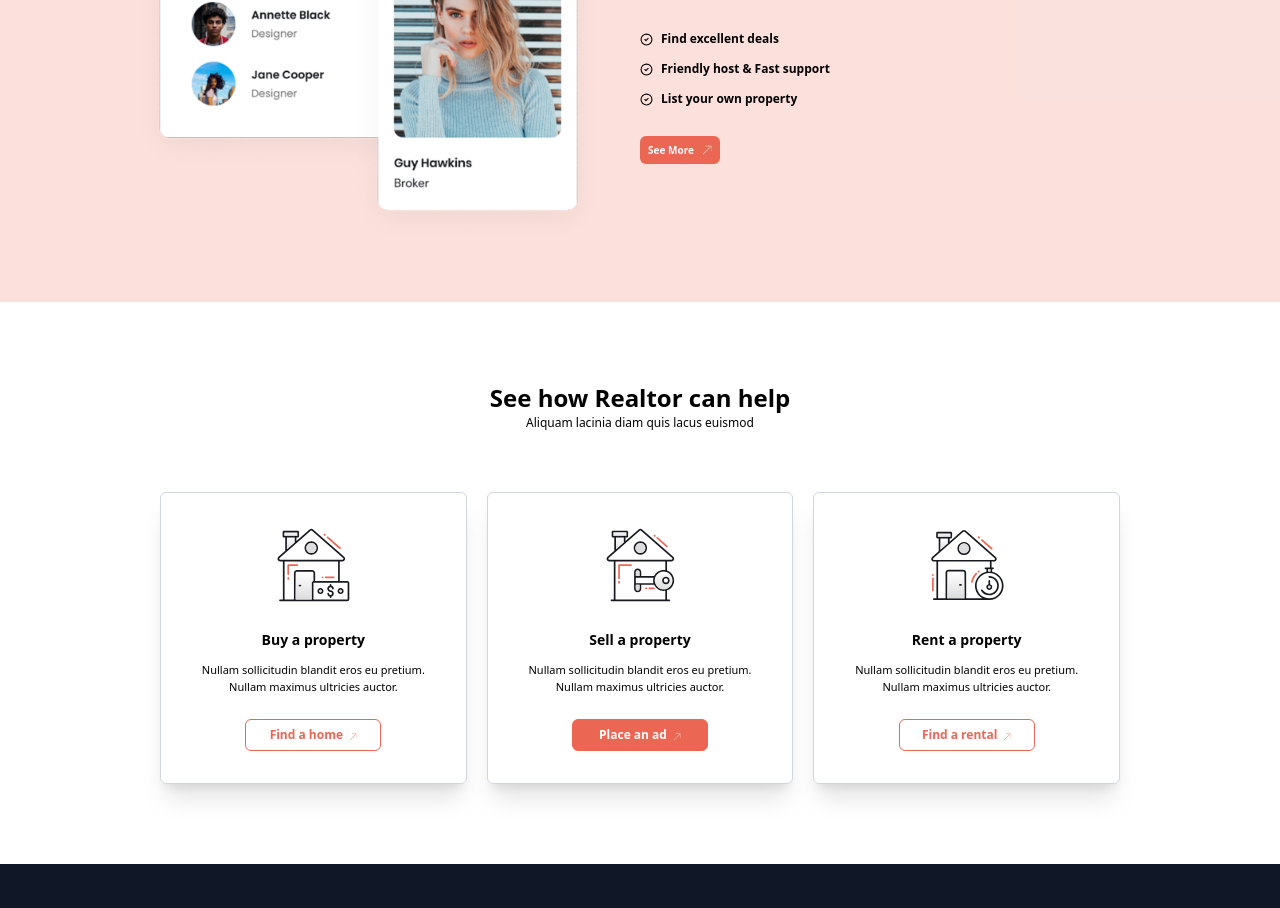
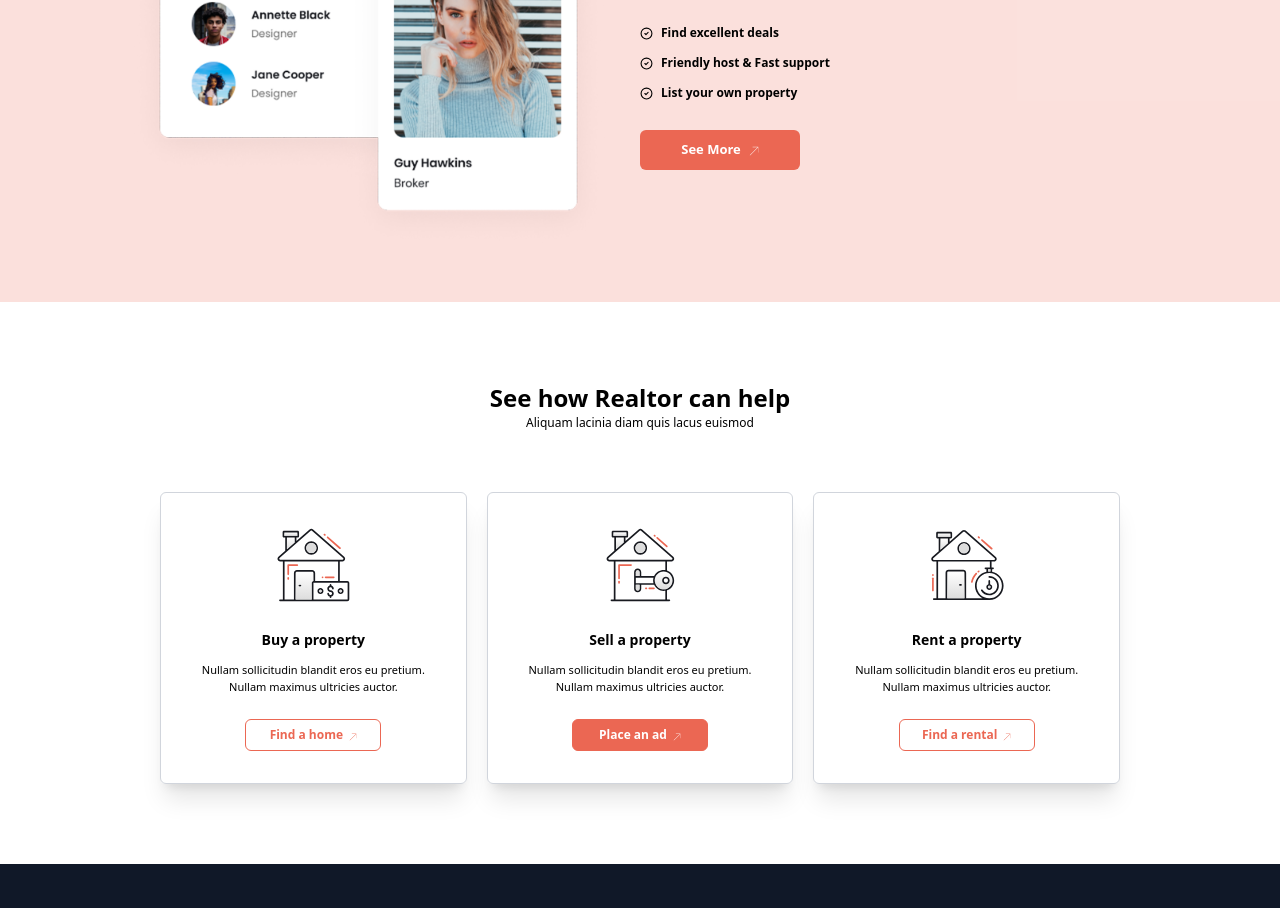
Before and after one commit to NonsoCoding/Homez, a Next.js app: page / in a window 1280 px wide. Shown: the part 2440-3348 px from the top of the page. Built offline with nearby package versions, Linux system fonts and the light colour scheme.

Commit message:
NonsoLatest

```diff
--- a/components/TrustedBy.tsx
+++ b/components/TrustedBy.tsx
@@ -30,9 +30,9 @@ const TrustedBy = () => {
                         </div>
                     ))}
                     </div>
-                    <button className="h-7 w-20 font-semibold text-white rounded-md bg-[#EB6753] items-center flex justify-center text-[10px] gap-2">
+                    <button className="h-10 w-40 font-semibold text-white rounded-md bg-[#EB6753] items-center flex justify-center text-[10px] md:text-[13px] gap-2">
                         See More
-                        <img className="h-2.5 w-2.5" color="text-white" src="./white-more-arrow.svg" alt="more-arrow" />
+                        <img className="h-2.5 w-2.5 mt-0.5" color="text-white" src="./white-more-arrow.svg" alt="more-arrow" />
                 </button>
             </div>
             </div>
```
